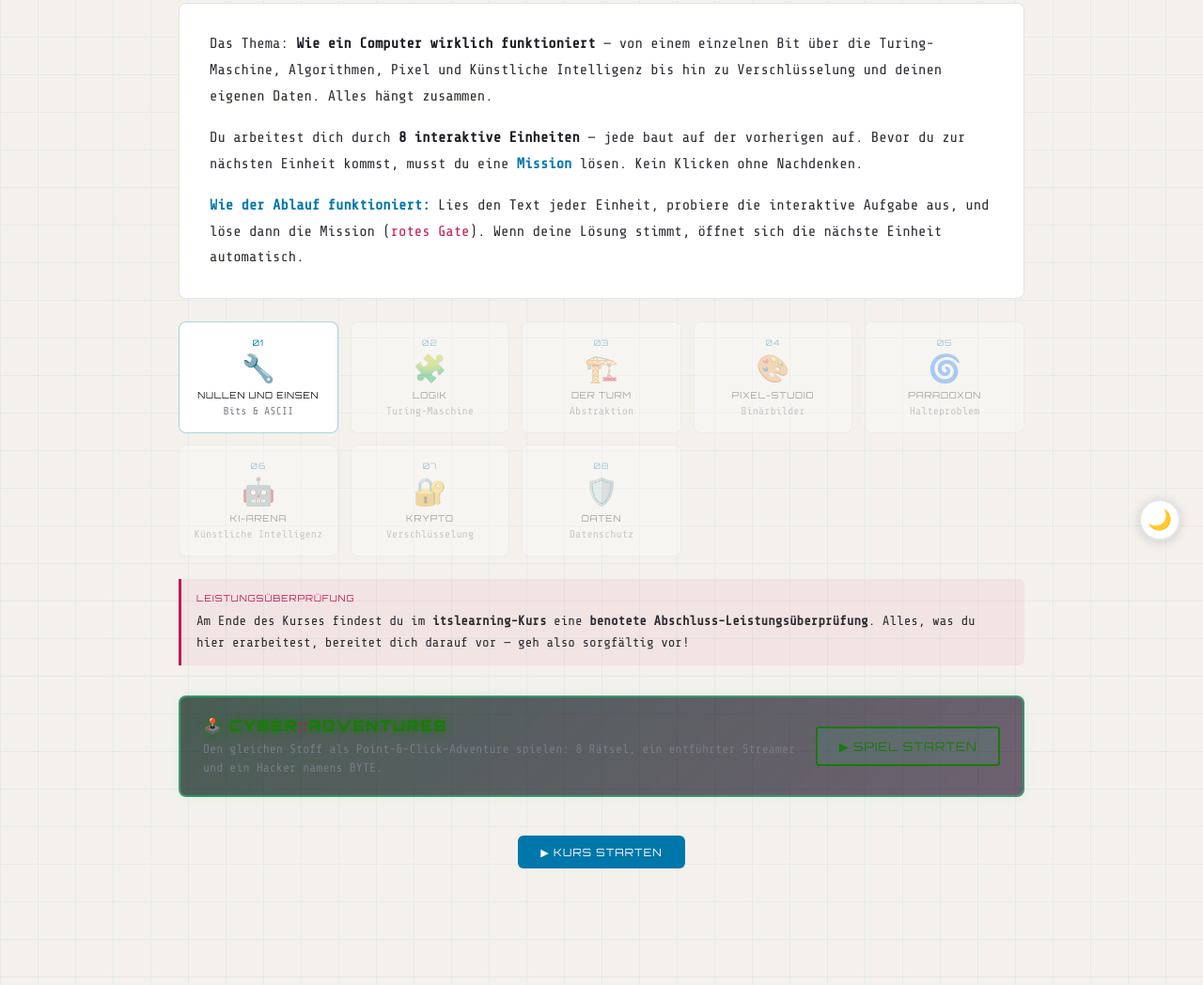
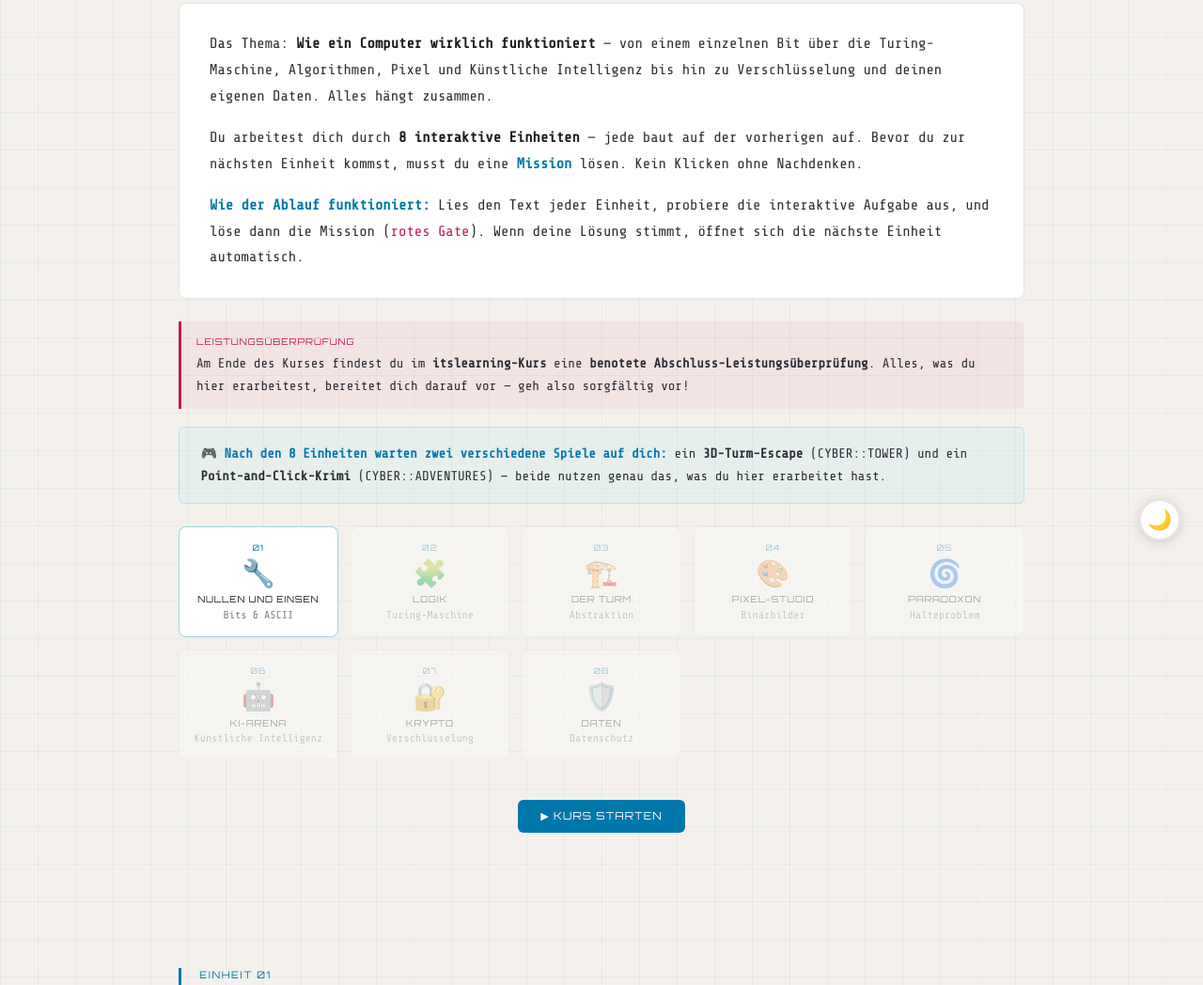
Before and after one commit to hackerboi666asd/Jg8-0und1, a plain HTML site: page index.html in a window 1280 px wide. Shown: the part 201-1249 px from the top of the page at 94% size. Drawn offline with nearby package versions, Linux system fonts and the light colour scheme.

Commit message:
feat: update course completion callout and remove game link for clarity

```diff
--- a/index.html
+++ b/index.html
@@ -1345,6 +1345,18 @@ details.challenge-block[open] > summary::before { content: '▾  '; }
       </p>
     </div>
 
+    <div class="step-callout" style="margin-top:1.5rem; flex-direction:column; gap:0.4rem; background:rgba(196,24,88,0.06); border-color:var(--neon-pink);">
+      <span class="sc-num" style="color:var(--neon-pink); min-width:unset;">LEISTUNGSÜBERPRÜFUNG</span>
+      <span class="sc-text">
+        Am Ende des Kurses findest du im <strong>itslearning-Kurs</strong> eine <strong>benotete Abschluss-Leistungsüberprüfung</strong>.
+        Alles, was du hier erarbeitest, bereitet dich darauf vor &mdash; geh also sorgfältig vor!
+      </span>
+    </div>
+
+    <div style="margin-top:1.2rem; padding:1rem 1.4rem; background:rgba(0,212,255,0.05); border:1px solid rgba(0,212,255,0.25); border-radius:6px; font-size:0.88rem; line-height:1.7; color:var(--text);">
+      <strong style="color:var(--neon-blue);">🎮 Nach den 8 Einheiten warten zwei verschiedene Spiele auf dich:</strong> ein <strong>3D-Turm-Escape</strong> (CYBER::TOWER) und ein <strong>Point-and-Click-Krimi</strong> (CYBER::ADVENTURES) &mdash; beide nutzen genau das, was du hier erarbeitet hast.
+    </div>
+
     <div class="module-grid" id="module-grid">
       <div class="module-card" data-section="werkstatt">
         <span class="module-num">01</span>
@@ -1394,42 +1406,6 @@ details.challenge-block[open] > summary::before { content: '▾  '; }
         <span class="module-name">DATEN</span>
         <span class="module-desc">Datenschutz</span>
       </div>
-    </div>
-
-    <div class="step-callout" style="margin-top:1.5rem; flex-direction:column; gap:0.4rem; background:rgba(196,24,88,0.06); border-color:var(--neon-pink);">
-      <span class="sc-num" style="color:var(--neon-pink); min-width:unset;">LEISTUNGSÜBERPRÜFUNG</span>
-      <span class="sc-text">
-        Am Ende des Kurses findest du im <strong>itslearning-Kurs</strong> eine <strong>benotete Abschluss-Leistungsüberprüfung</strong>.
-        Alles, was du hier erarbeitest, bereitet dich darauf vor &mdash; geh also sorgfältig vor!
-      </span>
-    </div>
-
-    <!-- CYBER::ADVENTURES Game Link -->
-    <div style="margin-top:2rem;padding:1.2rem 1.5rem;
-                background:linear-gradient(135deg,rgba(0,30,20,0.7),rgba(20,0,30,0.6));
-                border:2px solid rgba(0,255,136,0.35);border-radius:8px;
-                box-shadow:0 0 20px rgba(0,255,136,0.08);
-                display:flex;align-items:center;gap:1.2rem;flex-wrap:wrap;">
-      <div style="flex:1;min-width:200px;">
-        <div style="font-family:'Orbitron',sans-serif;font-size:1rem;font-weight:900;
-                    color:var(--neon-green);text-shadow:0 0 8px var(--neon-green);letter-spacing:0.1em;
-                    margin-bottom:0.35rem;">
-          🕹️ CYBER<span style="color:var(--neon-pink)">::</span>ADVENTURES
-        </div>
-        <div style="font-size:0.82rem;color:var(--text-dim);line-height:1.5;font-family:'Share Tech Mono',monospace;">
-          Den gleichen Stoff als Point-&amp;-Click-Adventure spielen: 8 Rätsel,
-          ein entführter Streamer und ein Hacker namens BYTE.
-        </div>
-      </div>
-      <a href="cyber-adventure/index.html"
-         style="text-decoration:none;font-family:'Orbitron',sans-serif;font-size:0.8rem;
-                padding:0.7rem 1.4rem;border:2px solid var(--neon-green);color:var(--neon-green);
-                background:rgba(0,255,136,0.07);letter-spacing:0.08em;white-space:nowrap;
-                border-radius:3px;transition:background 0.2s;"
-         onmouseover="this.style.background='rgba(0,255,136,0.18)'"
-         onmouseout="this.style.background='rgba(0,255,136,0.07)'">
-        ▶ SPIEL STARTEN
-      </a>
     </div>
 
     <div style="text-align:center; margin-top:2rem;">
```
Lines whose indentation alone changed are shown as unchanged.
